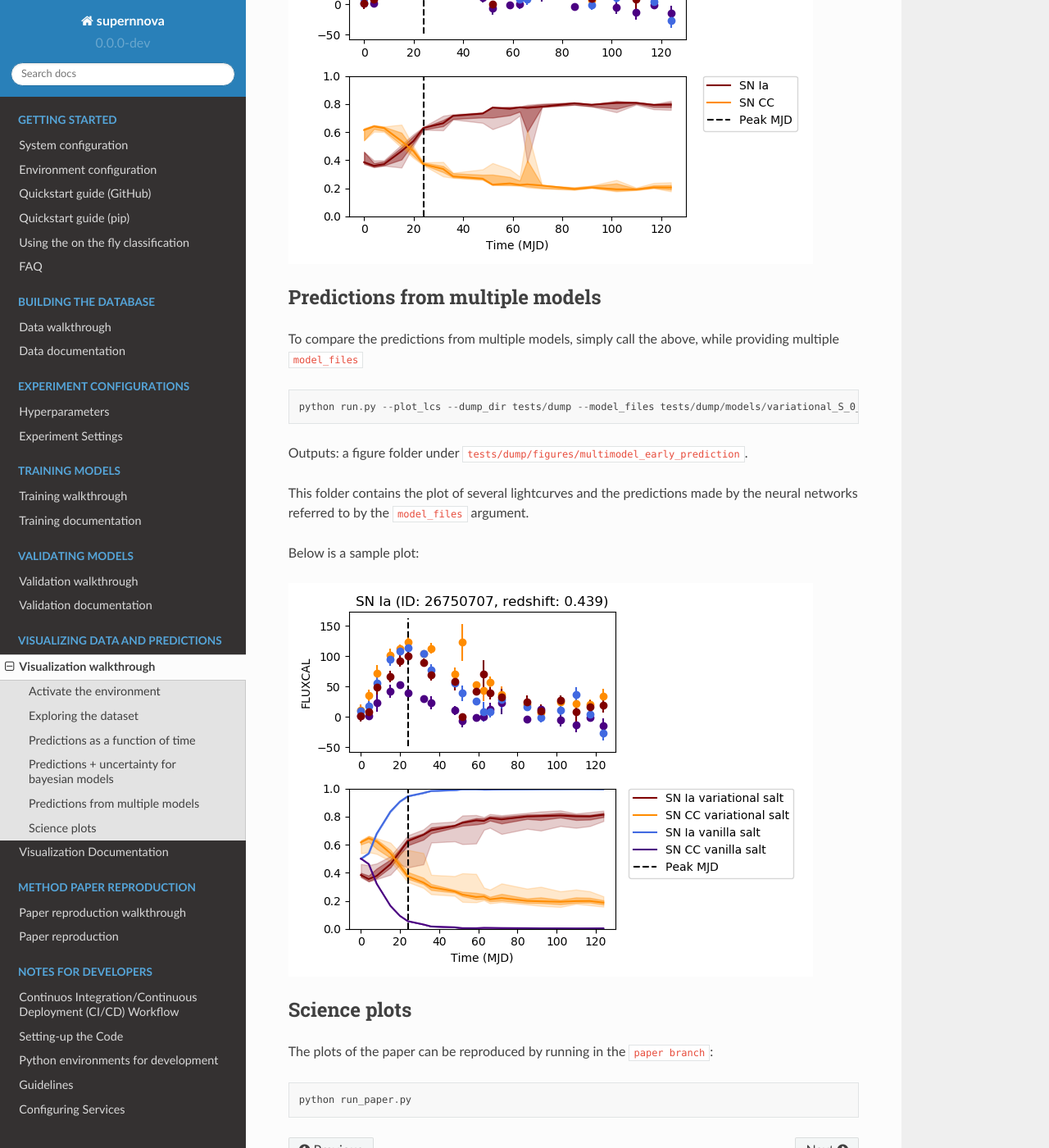
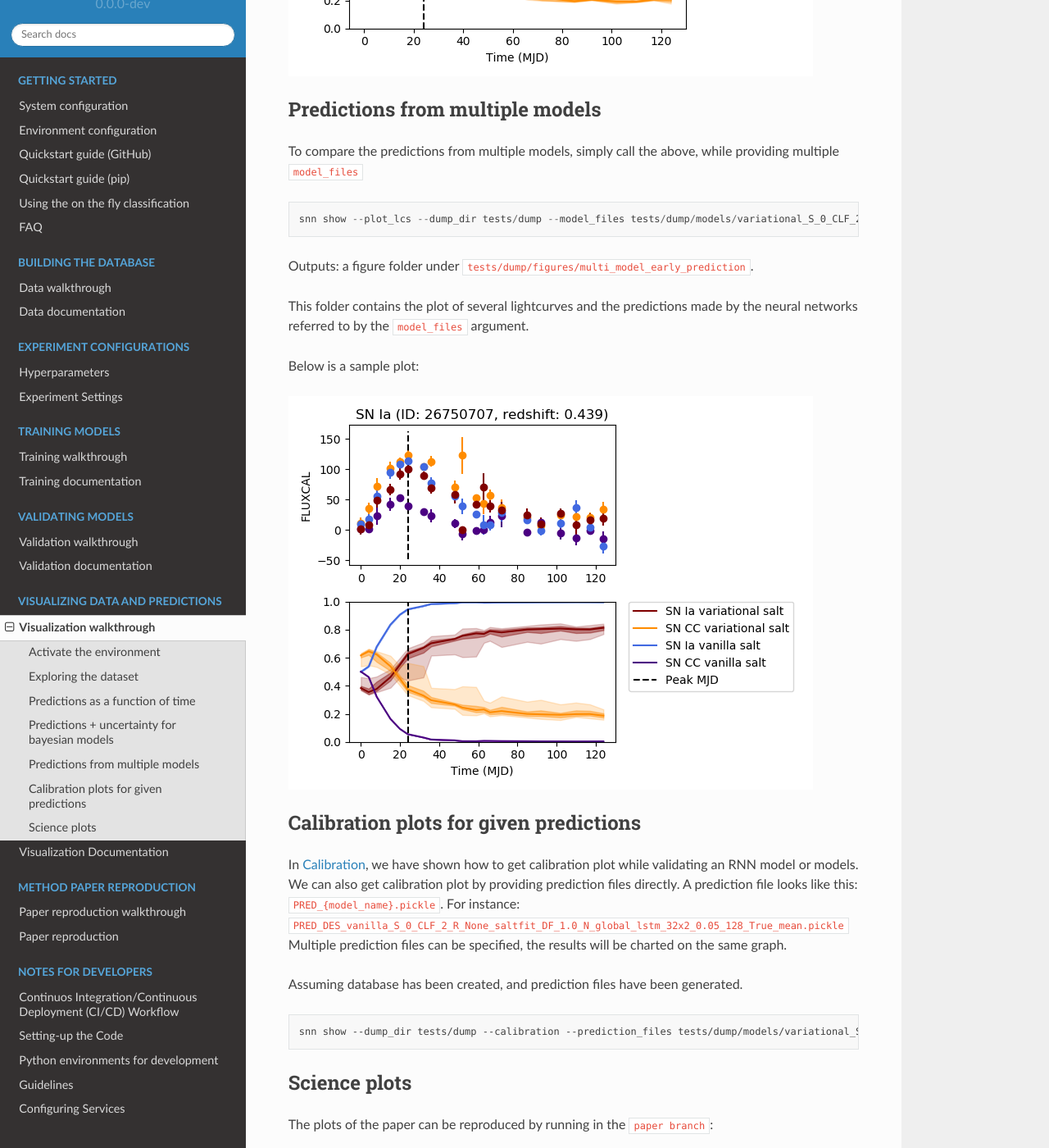
Before and after one commit to supernnova/SuperNNova, a Sphinx documentation site: the page built from docs/visualization/index.rst, in a window 1280 px wide and 1400 px high, scrolled down 2904 px. Shown: the whole window at 82% size. Built offline with Sphinx 7.4.7 and the Read the Docs theme 2.0.0, drawn with Linux system fonts in a browser that asks for light colours; some of the changed text lies outside the part shown.

Commit message:
update visualization doc; add command check for calibration

```diff
--- a/docs/validation/index.rst
+++ b/docs/validation/index.rst
@@ -125,6 +125,8 @@ Run RNN classification speed benchmark as follows
 This will create ``tests/dump/stats/rnn_speed.csv`` showing the classification throughput of RNN models.
 
 
+.. _ValidateCalibration:
+
 Calibration
 -------------------------------
 
@@ -135,5 +137,3 @@ Assuming a database has been created and models have been trained, evaluate clas
     snn validate_rnn --calibration --dump_dir /path/to/dump_dir
 
 This will output a figure in ``path/to/dump_dir/figures`` showing how well a given model is calibrated.
-A metric file looks like this: ``METRICS_{model_name}.pickle``. For instance: ``METRICS_DES_vanilla_S_0_CLF_2_R_None_saltfit_DF_1.0_N_global_lstm_32x2_0.05_128_True_mean.pickle``
-Multiple metric files can be specified, the results will be charted on the same graph.
--- a/docs/visualization/index.rst
+++ b/docs/visualization/index.rst
@@ -23,8 +23,7 @@ Exploring the dataset
 **Using command line:**
 .. code::
 
-	python run.py --data --dump_dir tests/dump  # build the database
-	python run.py --explore_lightcurves --dump_dir tests/dump
+	snn make_data --raw_dir tests/raw --dump_dir tests/dump  --debug --explore_lightcurves
 
 
 Outputs: ``.png`` files in the ``tests/dump/explore`` folder.
@@ -39,17 +38,10 @@ Predictions as a function of time
 Assuming you have a trained model stored under ``tests/dump/models/vanilla_S_0_CLF_2_R_None_saltfit_DF_1.0_N_global_lstm_32x2_0.05_128_True_mean``
 and that you have already created the database as above:
 
-**Using command line:**
 .. code::
 
-	python run.py --plot_lcs --dump_dir tests/dump --model_files tests/dump/models/vanilla_S_0_CLF_2_R_None_saltfit_DF_1.0_N_global_lstm_32x2_0.05_128_True_mean/vanilla_S_0_CLF_2_R_None_saltfit_DF_1.0_N_global_lstm_32x2_0.05_128_True_mean.pt
+	snn show --plot_lcs --dump_dir tests/dump --model_files tests/dump/models/vanilla_S_0_CLF_2_R_None_saltfit_DF_1.0_N_global_lstm_32x2_0.05_128_True_mean/vanilla_S_0_CLF_2_R_None_saltfit_DF_1.0_N_global_lstm_32x2_0.05_128_True_mean.pt
 
-**Using Yaml:**
-.. code::
-
-    python run_yaml.py <yaml_file_with_config> --mode plot_lcs
-
-an example ``<yaml_file_with_config>`` is at ``configs_yml``.
 
 Outputs: a figure folder under ``tests/dump/lightcurves/vanilla_S_0_CLF_2_R_None_saltfit_DF_1.0_N_global_lstm_32x2_0.05_128_True_mean``.
 
@@ -71,7 +63,7 @@ and that you have already created the database as above:
 
 .. code::
 
-	python run.py --plot_lcs --dump_dir tests/dump --model_files tests/dump/models/variational_S_0_CLF_2_R_None_saltfit_DF_1.0_N_global_lstm_32x2_0.05_128_True_mean_WD_1e-07/variational_S_0_CLF_2_R_None_saltfit_DF_1.0_N_global_lstm_32x2_0.05_128_True_mean_WD_1e-07.pt
+	snn show --plot_lcs --dump_dir tests/dump --model_files tests/dump/models/variational_S_0_CLF_2_R_None_saltfit_DF_1.0_N_global_lstm_32x2_0.05_128_True_mean_WD_1e-07/variational_S_0_CLF_2_R_None_saltfit_DF_1.0_N_global_lstm_32x2_0.05_128_True_mean_WD_1e-07.pt
 
 Outputs: a figure folder under ``tests/dump/lightcurves/variational_S_0_CLF_2_R_None_saltfit_DF_1.0_N_global_lstm_32x2_0.05_128_True_mean_WD_1e-07``.
 
@@ -92,15 +84,31 @@ To compare the predictions from multiple models, simply call the above, while pr
 
 .. code::
 
-	python run.py --plot_lcs --dump_dir tests/dump --model_files tests/dump/models/variational_S_0_CLF_2_R_None_saltfit_DF_1.0_N_global_lstm_32x2_0.05_128_True_mean_WD_1e-07/variational_S_0_CLF_2_R_None_saltfit_DF_1.0_N_global_lstm_32x2_0.05_128_True_mean_WD_1e-07.pt tests/dump/models/vanilla_S_0_CLF_2_R_None_saltfit_DF_1.0_N_global_lstm_32x2_0.05_128_True_mean/vanilla_S_0_CLF_2_R_None_saltfit_DF_1.0_N_global_lstm_32x2_0.05_128_True_mean.pt
+	snn show --plot_lcs --dump_dir tests/dump --model_files tests/dump/models/variational_S_0_CLF_2_R_None_saltfit_DF_1.0_N_global_lstm_32x2_0.05_128_True_mean_WD_1e-07/variational_S_0_CLF_2_R_None_saltfit_DF_1.0_N_global_lstm_32x2_0.05_128_True_mean_WD_1e-07.pt tests/dump/models/vanilla_S_0_CLF_2_R_None_saltfit_DF_1.0_N_global_lstm_32x2_0.05_128_True_mean/vanilla_S_0_CLF_2_R_None_saltfit_DF_1.0_N_global_lstm_32x2_0.05_128_True_mean.pt
 
-Outputs: a figure folder under ``tests/dump/figures/multimodel_early_prediction``.
+Outputs: a figure folder under ``tests/dump/figures/multi_model_early_prediction``.
 
 This folder contains the plot of several lightcurves and the predictions made by the neural networks referred to by the ``model_files`` argument.
 
 Below is a sample plot:
 
 .. image:: preds_multi.png
+
+Calibration plots for given predictions
+--------------------------------------------
+
+In :ref:`ValidateCalibration`, we have shown how to get calibration plot while validating an RNN model or models. We can also get calibration plot by providing prediction files directly.
+A prediction file looks like this: ``PRED_{model_name}.pickle``. For instance: ``PRED_DES_vanilla_S_0_CLF_2_R_None_saltfit_DF_1.0_N_global_lstm_32x2_0.05_128_True_mean.pickle``
+Multiple prediction files can be specified, the results will be charted on the same graph.
+
+Assuming database has been created, and prediction files have been generated.
+
+.. code-block:: bash
+
+	snn show --dump_dir tests/dump --calibration --prediction_files tests/dump/models/variational_S_0_CLF_2_R_none_photometry_DF_1.0_N_global_lstm_32x2_0.05_128_True_mean_WD_1e-07/PRED_variational_S_0_CLF_2_R_none_photometry_DF_1.0_N_global_lstm_32x2_0.05_128_True_mean_WD_1e-07.pickle tests/dump/vanilla_S_0_CLF_2_R_none_photometry_DF_1.0_N_global_lstm_32x2_0.05_128_True_mean/PRED_vanilla_S_0_CLF_2_R_none_photometry_DF_1.0_N_global_lstm_32x2_0.05_128_True_mean.pickle
+
+
+
 
 
 Science plots
```
Also changed, not shown: docs/installation/python.rst (+2 -10 lines), 2 other files.
